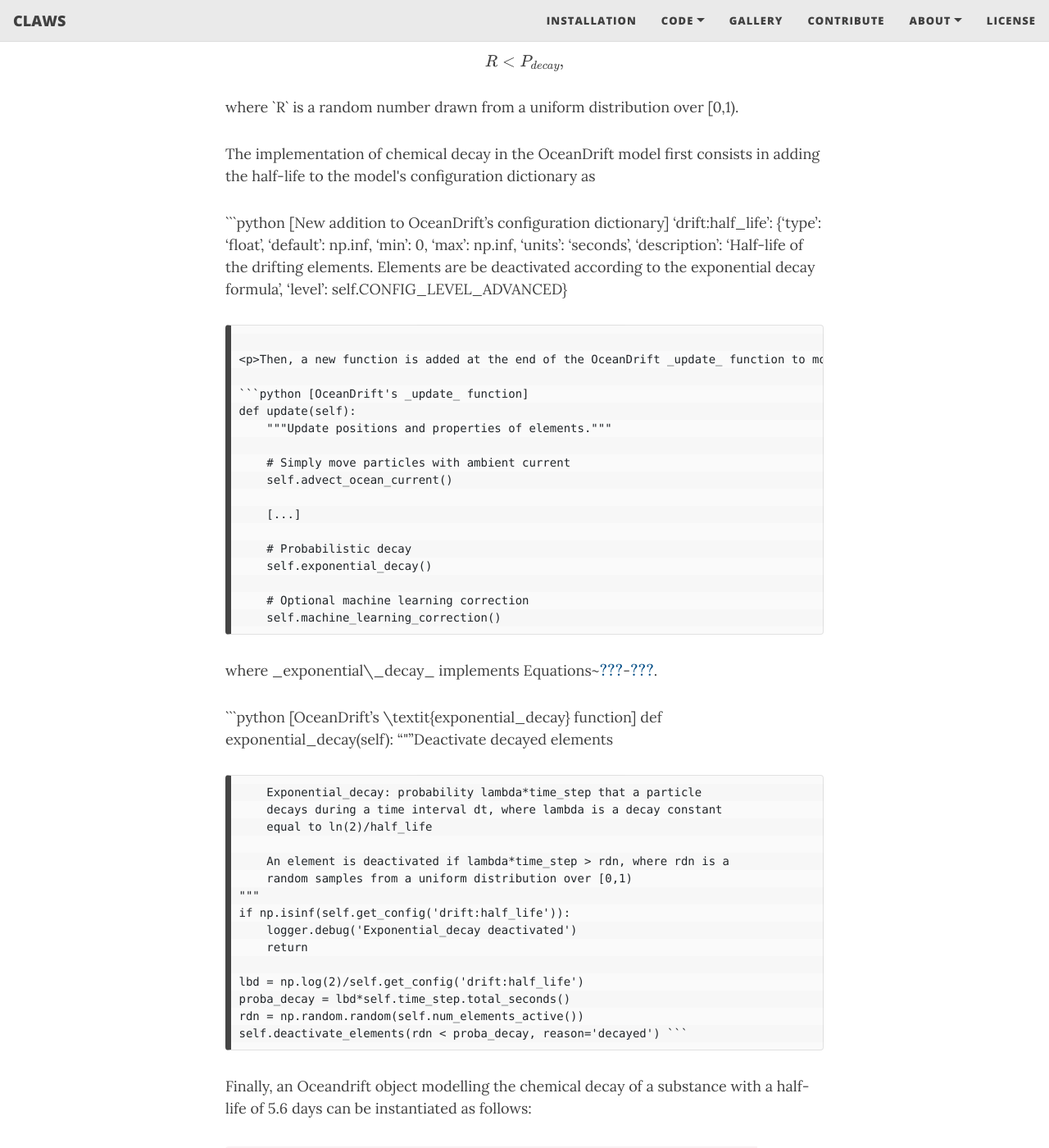
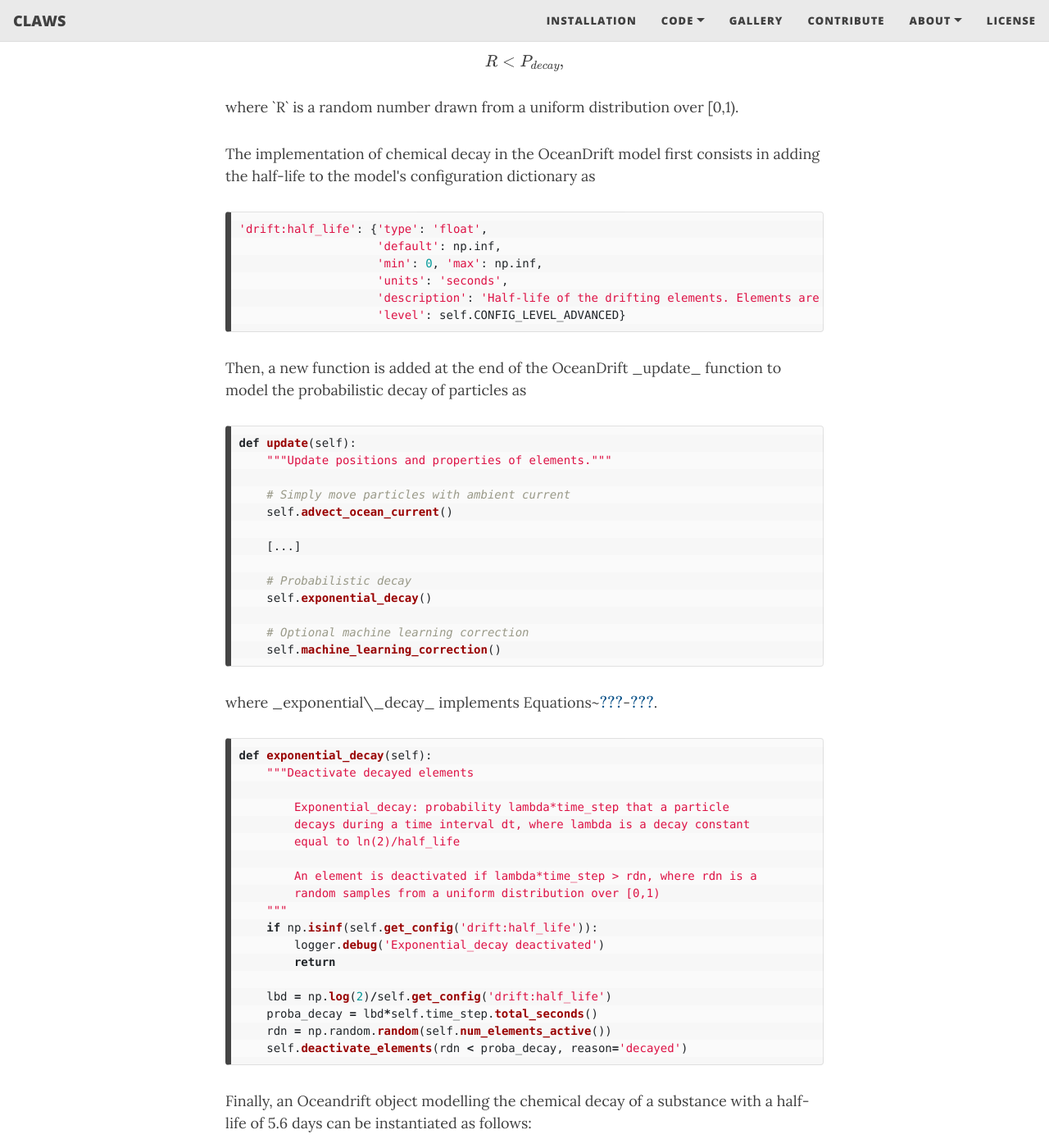
Before and after one commit to claws-scot/claws-scot.github.io, a Jekyll site: the page built from theory.md, in a window 1280 px wide and 1400 px high, scrolled down 707 px. Shown: the whole window at 82% size. Built offline with Jekyll 4.4.1, drawn with Linux system fonts in a browser that asks for light colours; nearby versions of some CDN libraries; formulas are drawn with MathJax 3; some of the changed text lies outside the part shown.

Commit message:
Editing web pages

````diff
--- a/theory.md
+++ b/theory.md
@@ -31,7 +31,7 @@ nav-short: true
 
 <p>The implementation of chemical decay in the OceanDrift model first consists in adding the half-life to the model's configuration dictionary as</p>
 
-```python [New addition to OceanDrift's configuration dictionary]
+```python
 'drift:half_life': {'type': 'float',
                     'default': np.inf,
                     'min': 0, 'max': np.inf,
@@ -42,7 +42,7 @@ nav-short: true
 
 <p>Then, a new function is added at the end of the OceanDrift _update_ function to model the probabilistic decay of particles as</p>
 
-```python [OceanDrift's _update_ function]
+```python
 def update(self):
     """Update positions and properties of elements."""
 
@@ -60,7 +60,7 @@ def update(self):
 
 <p>where _exponential\_decay_ implements Equations~\ref{eq:decayconstant}-\ref{eq:decaytest}.</p>
 
-```python [OceanDrift's \textit{exponential\_decay} function]
+```python
 def exponential_decay(self):
     """Deactivate decayed elements
 
@@ -83,7 +83,7 @@ def exponential_decay(self):
 
 <p>Finally, an Oceandrift object modelling the chemical decay of a substance with a half-life of 5.6 days can be instantiated as follows:</p>
 
-```python [Code snippet to set a half-life]
+```python
 o = OceanDrift(loglevel=20, seed=None)
 o.set_config('drift:half_life', 5.6*86400)
 ```
````
